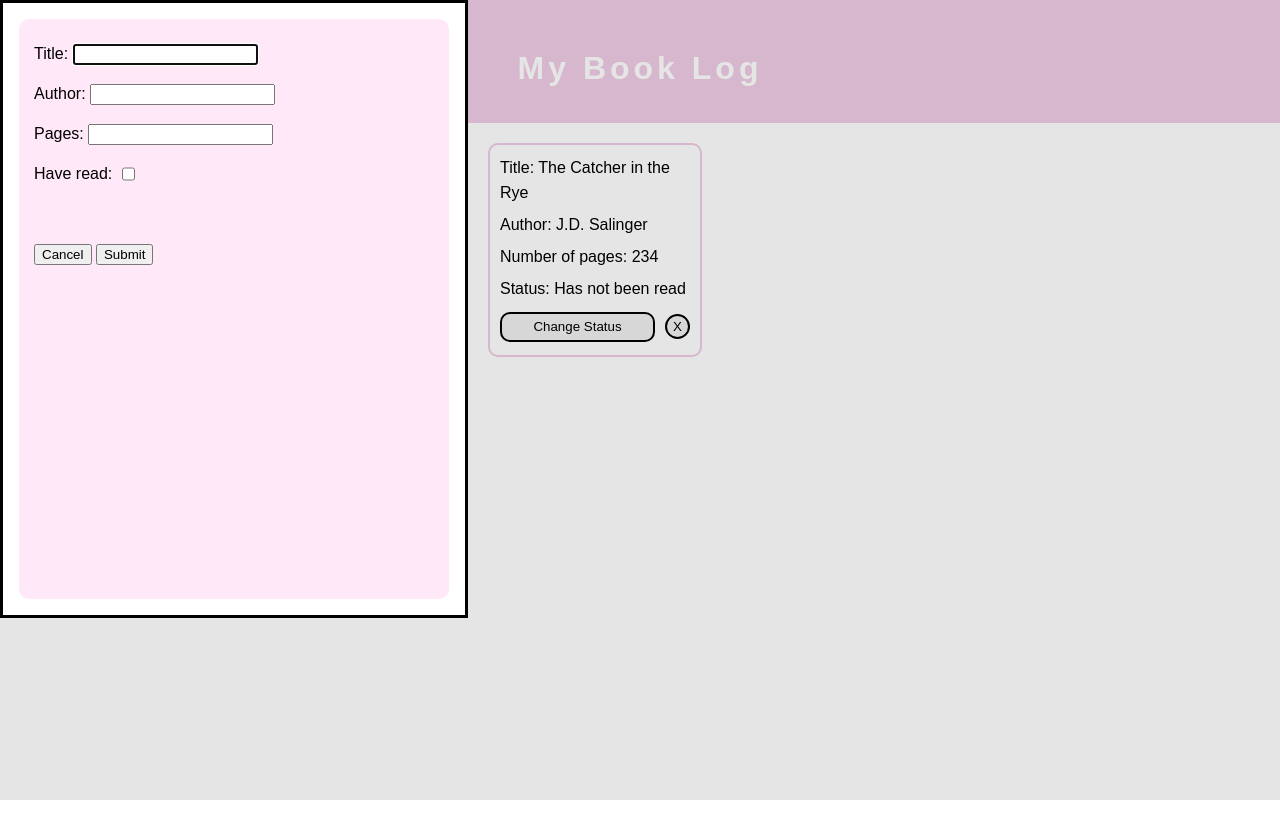
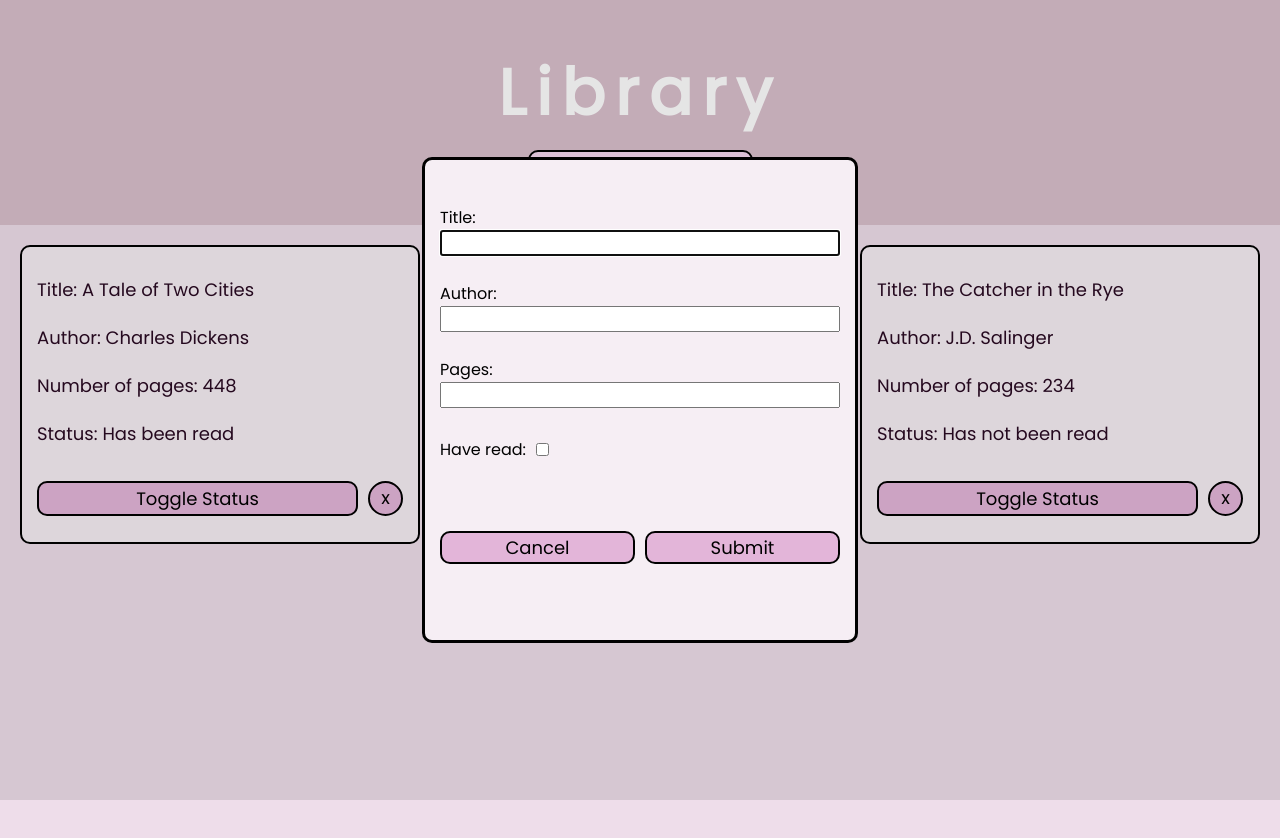
Before and after one commit to vannatatro/library, a plain HTML site: page index.html in a window 1280 px wide. Both pictures are taken after a click on the button "Add new book". After the commit the page ends 800 px from the top, so only its background shows below. Drawn offline with Linux system fonts and the light colour scheme.

Commit message:
Add final styling

```diff
--- a/code.js
+++ b/code.js
@@ -90,7 +90,7 @@ const displayCards = () => {
         btnDiv.classList.add('btnDiv')
         newCard.appendChild(btnDiv)
         const statusBtn = document.createElement('button')
-        statusBtn.textContent = 'Change Status'
+        statusBtn.textContent = 'Toggle Status'
         statusBtn.classList.add('status')
         btnDiv.appendChild(statusBtn);
         statusBtn.addEventListener('click', () => {
@@ -104,7 +104,7 @@ const displayCards = () => {
             // Remove button
         var rmvBtn = document.createElement('button')
         rmvBtn.classList.add('rmvBtn')
-        rmvBtn.textContent = 'X'
+        rmvBtn.textContent = 'x'
         btnDiv.appendChild(rmvBtn)
 
         rmvBtn.addEventListener('click', () => {
--- a/index.html
+++ b/index.html
@@ -9,8 +9,8 @@
 <body>
     <div class="everything">
         <div class="header">
-            <h1>My Book Log</h1>
-            <button id="dialogBtn">Add new book</button>
+            <h1>Library</h1>
+            <button id="dialogBtn" class="addBtn">Add new book</button>
         </div>
         <div class="cardContainer" id="cardContainer"></div>
     </div>
@@ -36,8 +36,10 @@
                     </div>
                     <br>
                     <!-- buttons -->
+                    <div class="formBtns">
                     <button type="button" id="cancelBtn"> Cancel </button>
                     <button type='button' id="submitBtn">Submit</button>
+                    </div>
                 </form>
             </dialog>
         </div>
--- a/style.css
+++ b/style.css
@@ -1,33 +1,50 @@
+@import url('https://fonts.googleapis.com/css2?family=Poppins:ital,wght@0,300;0,400;1,300;1,400&display=swap');
+
 * {
     margin: 0px;
-    font-family: sans-serif;
+    font-family: "Poppins", sans-serif;
+}
+body {
+    background-color: #eeddea;
 }
 
 .everything{
     display: flex;
     flex-direction: column;
 }
+
 h1 {
     color: white;
-    margin: 15px;
-    margin-top: 50px;
-    letter-spacing: 4px;
+    margin: 10px;
+    letter-spacing: 10px;
+    font-size: 64px;
     text-align: center;
-
 }
 
+/* Header */
+
 .header{
-    grid-area: 1/1/1/3;
-    background-color: #efcce4;
+    background-color: #d9bfcc;
+    height: 225px;
+    display: flex;
+    flex-direction: column;
+    justify-content: center;
+    align-items: center;
 }
 
+.addBtn {
+    width: 225px;
+    padding: 5px;
+    background-color: #f5d6ee;
+}
+
+/* Cards */
+
 .cardContainer {
-    display: grid;
+    display: flex;
+    flex-wrap: wrap;
+    align-content: stretch;
     margin: 10px;
-
-    display: grid;
-    grid-template-columns: repeat(6, 1fr);
-    grid-template-rows: 1fr 1fr 1fr;
 
 }
 
@@ -35,38 +52,24 @@ h1 {
     border-style: solid;
     border-radius: 10px;
     border-width: 2px;
-    border-color: #efcce4;
+    background-color: #f6eef4;
     line-height: 25px;
-    height: 190px;
-    width: 190px;
+    height: 250px;
+    width:(minmax(300px, 1fr));
     margin: 10px;
-    padding: 10px;
+    padding: 30px 15px 15px 15px;
     display: grid;
-}
-
-.form {
-    height: 550px;
-    width: 400px;
-    background-color: rgb(255, 232, 248);
-    border-radius: 10px;
-    padding: 15px;
-}
-
-form {
-    line-height: 40px;
-}
-
-.status {
-    height: 30px;
-    flex: 1;
-    border-radius: 10px;
+    flex: 1 1 250px;
+    border-color: black;
     border-style: solid;
 }
 
-.status:hover {
-    background-color: #efcce4;
-    cursor: pointer;
+p {
+    color: #290a22;
+    font-size: 18px;
 }
+
+/* Buttons */
 
 .btnDiv {
     display: flex;
@@ -75,25 +78,132 @@ form {
     flex: end;
 }
 
-.rmvBtn {
-    height: 25px;
-    width: 25px;
-    border-radius: 50%;
+button {
+    background-color: #e3b5d9;
+    font-size: 18px;
+    border-radius: 10px;
+    color: black;
+    border-color: black;
     border-style: solid;
-    margin-left: 10px;
 }
-.rmvBtn:hover {
+
+button:hover {
     background-color: #efcce4;
     cursor: pointer;
 }
 
-button:hover {
-    cursor: pointer;
+.rmvBtn {
+    height: 35px;
+    width: 35px;
+    border-radius: 50%;
+    margin-left: 10px;
+    padding: 0px;
+    line-height: 0px;
+}
+
+.status {
+    height: 35px;
+    flex: 1;
+}
+
+/* Form */
+
+dialog {
+    position: absolute;
+    top: 50%;
+    left: 50%;
+    transform: translate(-50%, -50%);
+    height: 450px;
+    width: 400px;
+    /* background-color:#edc7b7; */
+    border-radius: 10px;
+    padding: 15px;
+    border-color:black;
+    background-color: #f6eef4;
+}
+.form {
+    display: flex;
+    flex-direction: column;
+    padding-top: 30px;
+}
+
+#read {
+    margin: 10px;
+}
+
+input {
+    width: 1fr;
+}
+
+.formBtns {
+    display: flex;
+    justify-content: space-between;
+    gap: 10px;
+    padding-top: 40px;
+}
+
+.formBtns button {
+    flex: 1;
 }
 
 .readForm {
     display: flex;
+    align-items: center;
 }
+
 #read {
     margin: 10px;
 }
+
+/*
+
+
+--background-50: #f5eff2;
+--background-100: #ecdfe6;
+--background-200: #d9bfcc;
+--background-300: #c69fb3;
+--background-400: #b38099;
+--background-500: #9f6080;
+--background-600: #804d66;
+--background-700: #60394d;
+--background-800: #402633;
+--background-900: #20131a;
+--background-950: #100a0d;
+
+--primary-50: #f6eef4;
+--primary-100: #eeddea;
+--primary-200: #dcbcd5;
+--primary-300: #cb9ac0;
+--primary-400: #ba78aa;
+--primary-500: #a85795;
+--primary-600: #874577;
+--primary-700: #65345a;
+--primary-800: #43233c;
+--primary-900: #22111e;
+--primary-950: #11090f;
+
+--secondary-50: #f8ecf5;
+--secondary-100: #f1daec;
+--secondary-200: #e3b5d9;
+--secondary-300: #d68fc5;
+--secondary-400: #c86ab2;
+--secondary-500: #ba459f;
+--secondary-600: #95377f;
+--secondary-700: #70295f;
+--secondary-800: #4a1c40;
+--secondary-900: #250e20;
+--secondary-950: #130710;
+
+--accent-50: #faeaf6;
+--accent-100: #f5d6ee;
+--accent-200: #ebaddd;
+--accent-300: #e184cb;
+--accent-400: #d75bba;
+--accent-500: #cd32a9;
+--accent-600: #a42887;
+--accent-700: #7b1e65;
+--accent-800: #521444;
+--accent-900: #290a22;
+--accent-950: #150511;
+
+ */
```
